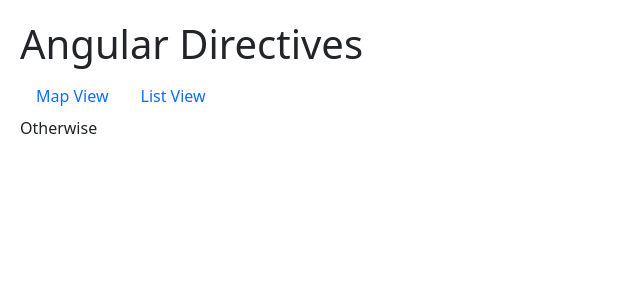
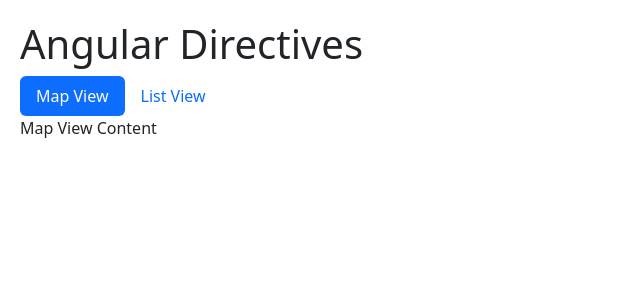
Before and after one commit to MotasemZiad/Angular-Bootcamp, an Angular app in the folder 01_getting_started/hello-world/: page / in a window 1280 px wide. Shown: the top 300 px of the page, without its empty margins (0-640 px from the left). Built offline with nearby package versions, Linux system fonts and the light colour scheme.

Commit message:
switch case apply

```diff
--- a/01_getting_started/hello-world/src/app/app.component.ts
+++ b/01_getting_started/hello-world/src/app/app.component.ts
@@ -1,5 +1,4 @@
 import { Component } from '@angular/core';
-import { FavoriteChangedEventArgs } from './favorite/favorite.component';
 
 @Component({
   selector: 'app-root',
@@ -7,6 +6,5 @@
   styleUrls: ['./app.component.css']
 })
 export class AppComponent {
-    courses = ["Physics", "Mathematics", "Calculus", "Computer Science", "Programming", "Cloud Computing"]
-    // courses = []
+    viewMode = 'map'
 }
```
